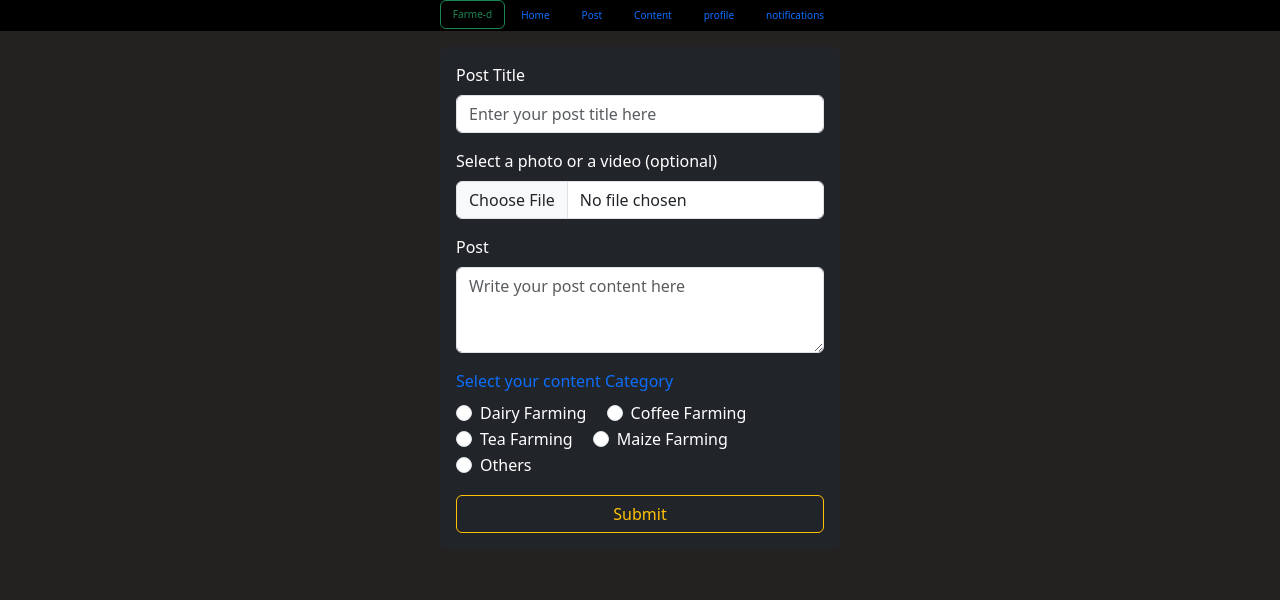
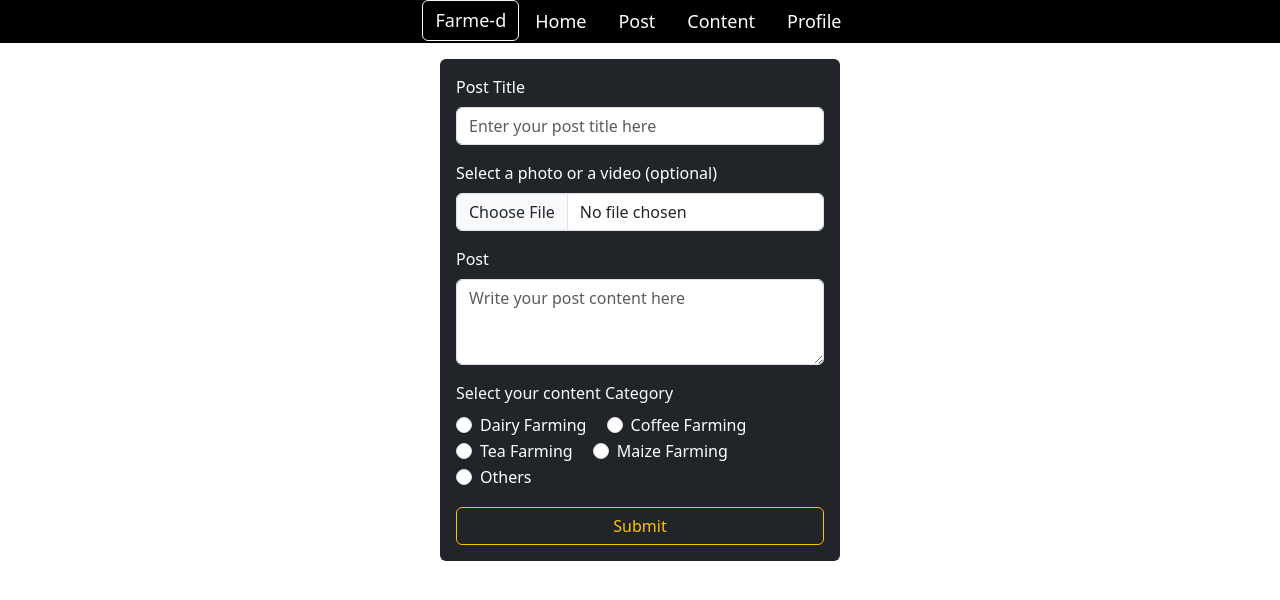
Before and after one commit to harun-kamande/farm-ed, a Flask app: page /post in a window 1280 px wide. Shown: the top 600 px of the page. Run offline with Flask 3, Linux system fonts and the light colour scheme.

Commit message:
design improvement

```diff
--- a/static/js/custom/auth.js
+++ b/static/js/custom/auth.js
@@ -20,6 +20,7 @@ function toggleVisibility(button) {
         givingDiv.style.display = "block";
     } else {
         givingDiv.style.display = "none";
+
     }
     alert(document.getElementById())
 }
--- a/templates/home.html
+++ b/templates/home.html
@@ -9,39 +9,36 @@
 </head>
 <style>
   body {
-    background-color: rgb(36, 33, 33);
+    background-color: white;
     color: white;
   }
 </style>
 <div class="nav justify-content-center bg-black nav-fluid nav-responsive">
   <ul class="nav">
     <li class="nav-item">
-      <button class="btn btn-outline-success " style="font-size: x-small;">
+      <button class="btn btn-outline-light rounded-corner" style="font-size: large;">
         <a class="navbar-brand outline-primary" href="{{url_for('static', filename='images/logo.png')}}">Farme-d</a>
       </button>
     </li>
-    <li class="nav-item" style="font-size: x-small;">
-      <a href="{{url_for('home')}}" class="nav-link">Home</a>
+    <li class="nav-item" style="font-size: large;">
+      <a href="{{url_for('home')}}" class="nav-link" style="color: white;">Home</a>
     </li>
-    <li class="nav-item" style="font-size: x-small;">
-      <a href="{{url_for('post')}}" class="nav-link">Post</a>
+    <li class="nav-item" style="font-size: large;">
+      <a href="{{url_for('post')}}" class="nav-link" style="color: white;">Post</a>
     </li>
-    <li class="nav-item" style="font-size: x-small;">
-      <a href="{{url_for('content')}}" class="nav-link">Content</a>
+    <li class="nav-item" style="font-size: large;">
+      <a href="{{url_for('content')}}" class="nav-link" style="color: white;">Content</a>
     </li>
 
-    <li class="nav-item" style="font-size: x-small;">
-      <a href="{{url_for('profile')}}" class="nav-link">profile</a>
-    </li>
-    <li class="nav-item" style="font-size: x-small;">
-      <a href="{{url_for('profile')}}" class="nav-link">notifications</a>
+    <li class="nav-item" style="font-size: large;">
+      <a href="{{url_for('profile')}}" class="nav-link" style="color: white;">Profile</a>
     </li>
   </ul>
 </div>
 
 <body id="body">
   {% block content %}
-  <div class="container-fluid d-flex justify-content-center align-items-center text-white" style="height: 100vh">
+  <div class="container-fluid d-flex justify-content-center align-items-center text-black" style="height: 100vh">
     <h1 class="text-center">WELCOME TO FARM-ED NETWORKING PLATFORM</h1>
 
   </div>
--- a/templates/post.html
+++ b/templates/post.html
@@ -18,7 +18,7 @@
         required></textarea>
     </div>
     <div class="mb-3">
-      <label class="form-label text-primary">Select your content Category</label>
+      <label class="form-label text-light">Select your content Category</label>
       <div>
         <div class="form-check form-check-inline">
           <input type="radio" class="form-check-input" name="category" value="Dairy_farming" id="Dairy_farming"
--- a/templates/profile.html
+++ b/templates/profile.html
@@ -1,13 +1,11 @@
 {% extends 'home.html' %} {% block content %}
 <div class="d-flex justify-content-center">
-  <div class="card border-primary" style="width: 300px; margin-top: 5%">
+  <div class="card " style="width: 300px; margin-top: 5%">
     <div class="card-body text-center">
       <h4 class="card-title">User name: {{ data[0][0] }}</h4>
       <p class="card-text">Date joined: {{ data[0][1] }}</p>
       <p class="card-text">Email: {{ data[0][2] }}</p>
-      <a href="{{ url_for('firstpage') }}" class="btn btn-outline-danger"
-        >Logout</a
-      >
+      <a href="{{ url_for('firstpage') }}" class="btn btn-outline-danger">Logout</a>
     </div>
   </div>
 </div>
```
Also changed, not shown: templates/content.html (+12 -9 lines).
